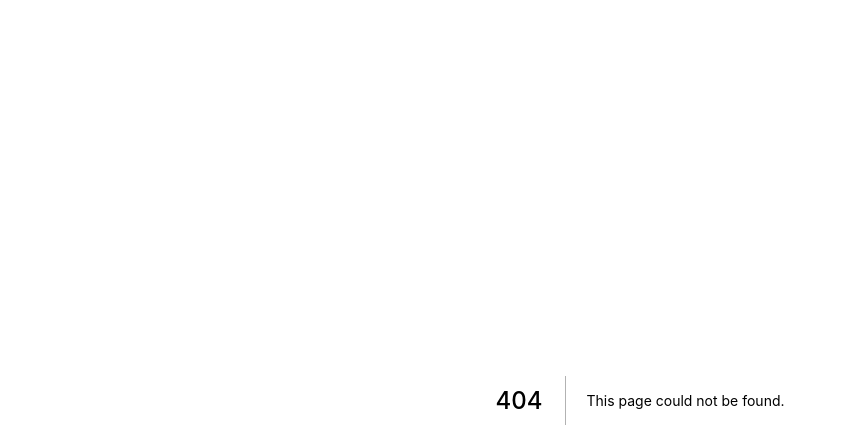
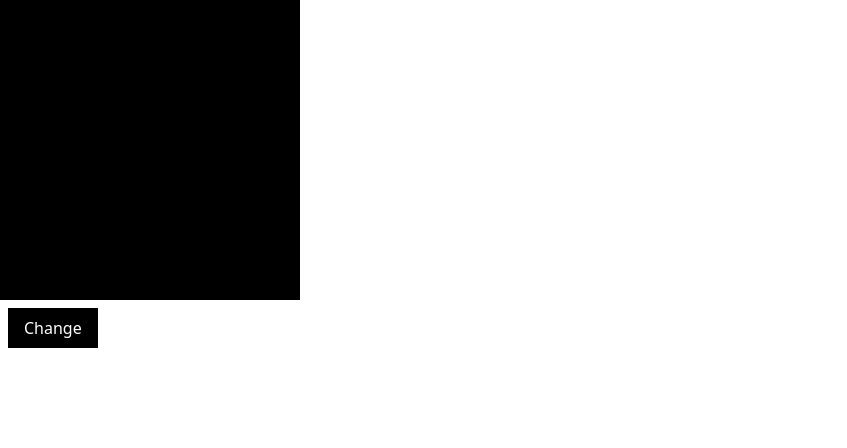
Before and after one commit to thalesms2/chamber, a Next.js app: page /rendezvous in a window 1280 px wide. Before the commit this address had no page. Shown: the top 448 px of the page, without its empty margins (0-847 px from the left). Built offline with nearby package versions, Linux system fonts and the light colour scheme; a web font is replaced by a local one.

Commit message:
Create index.tsx

```diff
--- /dev/null
+++ b/pages/rendezvous/index.tsx
@@ -0,0 +1,46 @@
+import type { NextPage } from 'next'
+import { useState } from 'react'
+import styled, { keyframes } from 'styled-components'
+
+const teste = keyframes`
+  from {
+    transform: translateX(0px);
+  }
+  to {
+    transform: translateX(-150px);
+    background-color: red
+  }
+`
+
+const Wrapper = styled.div`
+  width: 300px;
+  height: 300px;
+  background-color: black;
+`
+const WrapperActive = styled.div`
+  width: 300px;
+  height: 300px;
+  background-color: black;
+  animation: ${teste} linear 2s;
+`
+
+const Button = styled.button`
+  color: white;
+  background-color: black;
+  padding: .5em 1em;
+  margin: .5em;
+`
+
+const Home: NextPage = () => {
+  const [anim, setAnim] = useState(true)
+  return (
+    <>
+      { anim ?
+        <Wrapper/> :
+        <WrapperActive /> }
+      <Button onClick={() => setAnim(!anim)}>Change</Button>
+    </>
+  )
+}
+
+export default Home
```
